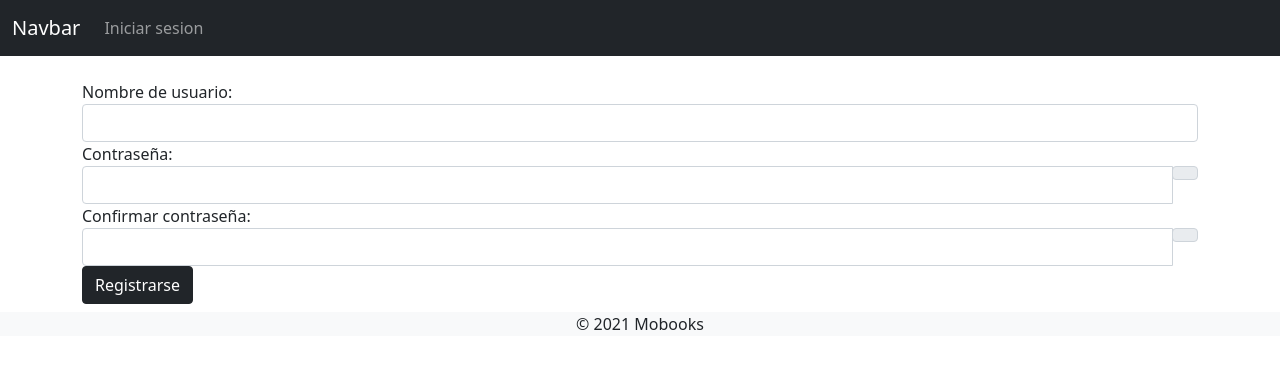
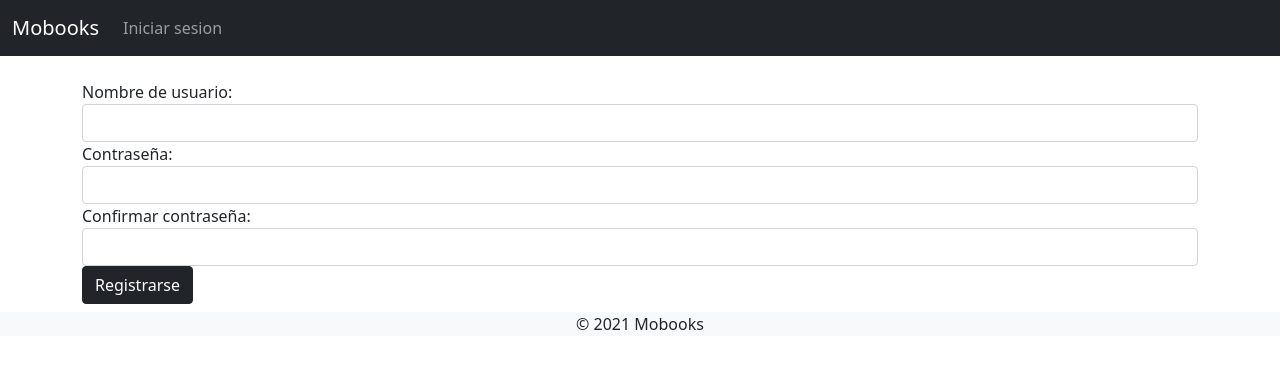
Before and after one commit to danimilles/Mobooks, a Django app: page /register/ in a window 1280 px wide. Shown: the top 369 px of the page. Run offline with Django 3.2, Linux system fonts and the light colour scheme.

Commit message:
Integración con mongoDB

```diff
--- a/Mobooks/settings.py
+++ b/Mobooks/settings.py
@@ -75,11 +75,10 @@ WSGI_APPLICATION = 'Mobooks.wsgi.application'
 
 DATABASES = {
     'default': {
-        'ENGINE': 'django.db.backends.sqlite3',
-        'NAME': BASE_DIR / 'db.sqlite3',
+        'ENGINE': 'djongo',
+        'NAME': 'mobooks',
     }
 }
-
 
 # Password validation
 # https://docs.djangoproject.com/en/3.2/ref/settings/#auth-password-validators
--- a/templates/base.html
+++ b/templates/base.html
@@ -10,9 +10,9 @@
         <div class="menu">
 <nav class="navbar-expand-lg navbar navbar-dark bg-dark">
   <div class="container-fluid">
-    <a class="navbar-brand" href="#">Navbar</a>
+    <a class="navbar-brand" href="/">Mobooks</a>
     <button class="navbar-toggler" type="button" data-bs-toggle="collapse" data-bs-target="#navbarNav" aria-controls="navbarNav" aria-expanded="false" aria-label="Toggle navigation">
-      <a class="nav-link active" aria-current="page" href="/">Mobooks</a>
+     <span class="navbar-toggler-icon"></span>
     </button>
     <div class="collapse navbar-collapse" id="navbarNav">
       <ul class="navbar-nav">
--- a/templates/register.html
+++ b/templates/register.html
@@ -41,9 +41,6 @@
                         class="form-control{% if formulario.password1.errors %} is-invalid{% endif %}"
                         value="{% if formulario.password1.value %}{{ formulario.password1.value }}{% endif %}"
                         aria-describedby="basic-addon1">
-                    <div class="input-group-append">
-                        <span class="input-group-text" id="basic-addon1"><a href="#"><i class="fas fa-eye-slash" id="basic-addon1"></i></a></span>
-                    </div>
                     {% for err in formulario.password1.errors %}
                         <span class="invalid-feedback">{{ err }}</span>
                     {% endfor %}
@@ -66,9 +63,6 @@
                         class="form-control{% if formulario.password2.errors %} is-invalid{% endif %}"
                         value="{% if formulario.password2.value %}{{ formulario.password2.value }}{% endif %}"
                         aria-describedby="basic-addon2">
-                    <div class="input-group-append">
-                        <span class="input-group-text" id="basic-addon2"><a href="#"><i class="fas fa-eye-slash"></i></a></span>
-                    </div>
                     {% for err in formulario.password2.errors %}
                         <div class="invalid-feedback">{{ err }}</div>
                     {% endfor %}
```
